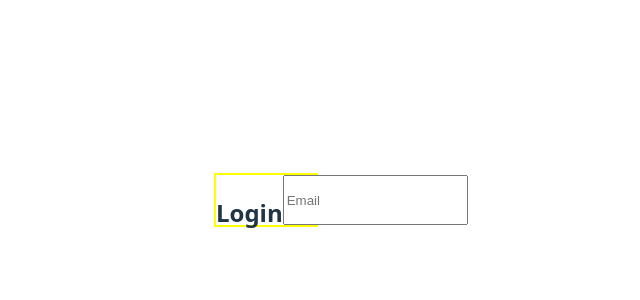
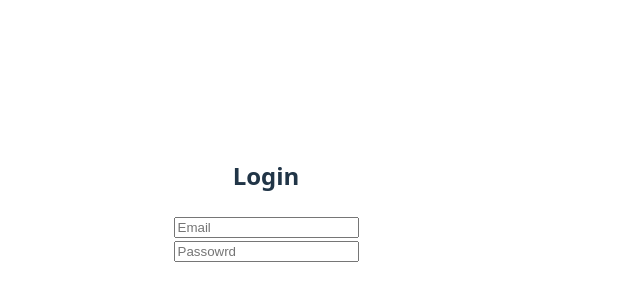
Before and after one commit to hardik2005p/gmeet-clone, a React app in the folder frontend/: page / in a window 1280 px wide. Before the commit this address had no page. Shown: the part 200-500 px from the top of the page, without its empty margins (374-1014 px from the left). Built offline with nearby package versions, Linux system fonts and the light colour scheme; the HTML template or start-up script is replaced by a standard one.

Commit message:
login_input

```diff
--- a/frontend/src/App.jsx
+++ b/frontend/src/App.jsx
@@ -18,12 +18,7 @@ function App() {
   return (
     <>
       <div>
-        <BrowserRouter>
-          <Routes>
-            <Route path="/health" element={<Health/>}></Route>
-          </Routes>
 
-        </BrowserRouter>
 
         <Login_email></Login_email>
 
--- a/frontend/src/components/login_page.jsx
+++ b/frontend/src/components/login_page.jsx
@@ -1,10 +1,25 @@
+import { useState } from 'react'
 import './login.css'
+
+
 export function Login_email(){
+    const [Email,setEmail]=useState("");
+    const [Passowrd,setPassowrd]=useState("");
+
+    function handleEmail(e){
+        setEmail(e.target.value)
+
+}
+function handlePassword(e)
+{
+    setPassowrd(e.target.value)
+}
     return(
     <div>
-        <div className='box'>
+        <div>
              <h2>Login</h2>
-             <input placeholder='Email'></input>
+             <input placeholder='Email' onChange={handleEmail}></input> <br></br>
+             <input placeholder='Passowrd' onChange={handlePassword}></input>
         </div>
     </div>
     )
```
